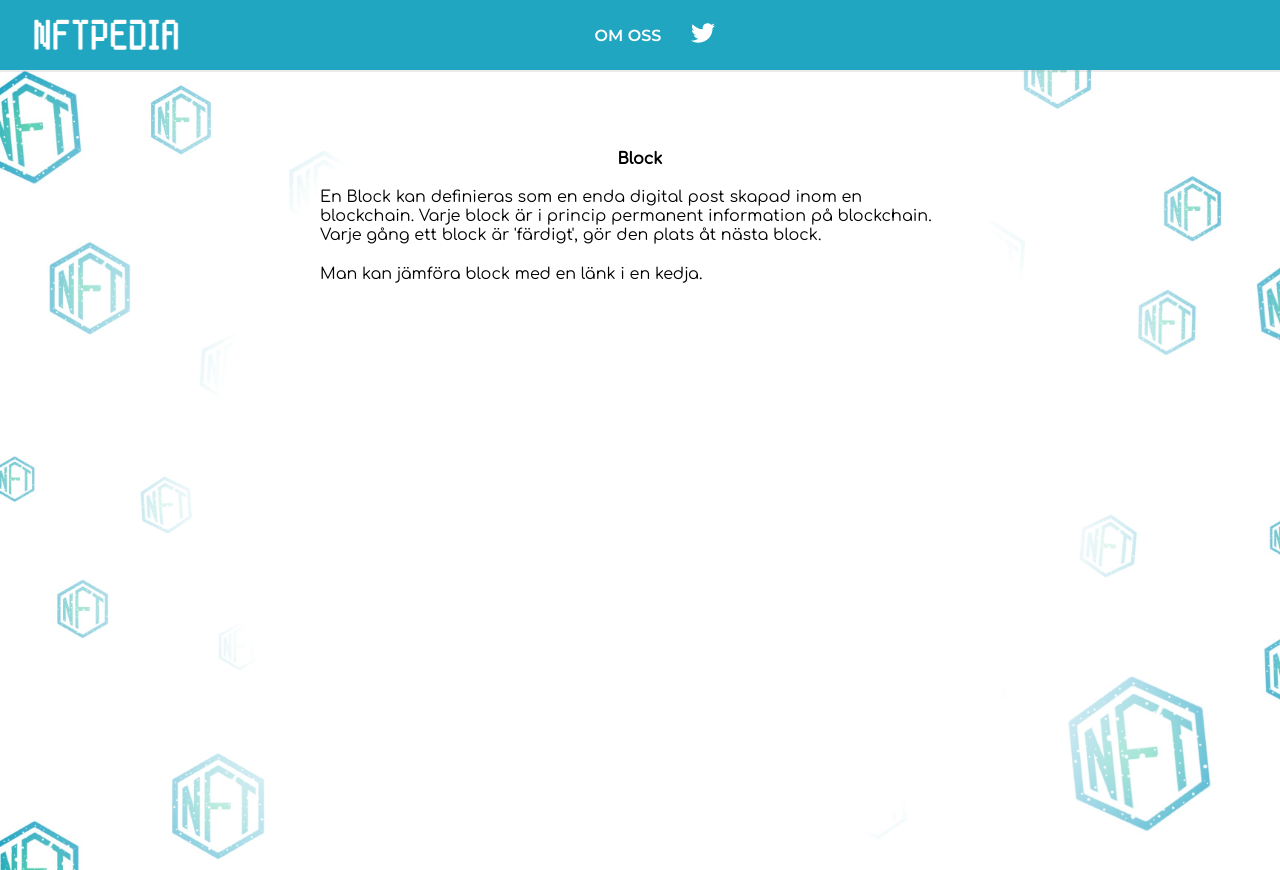
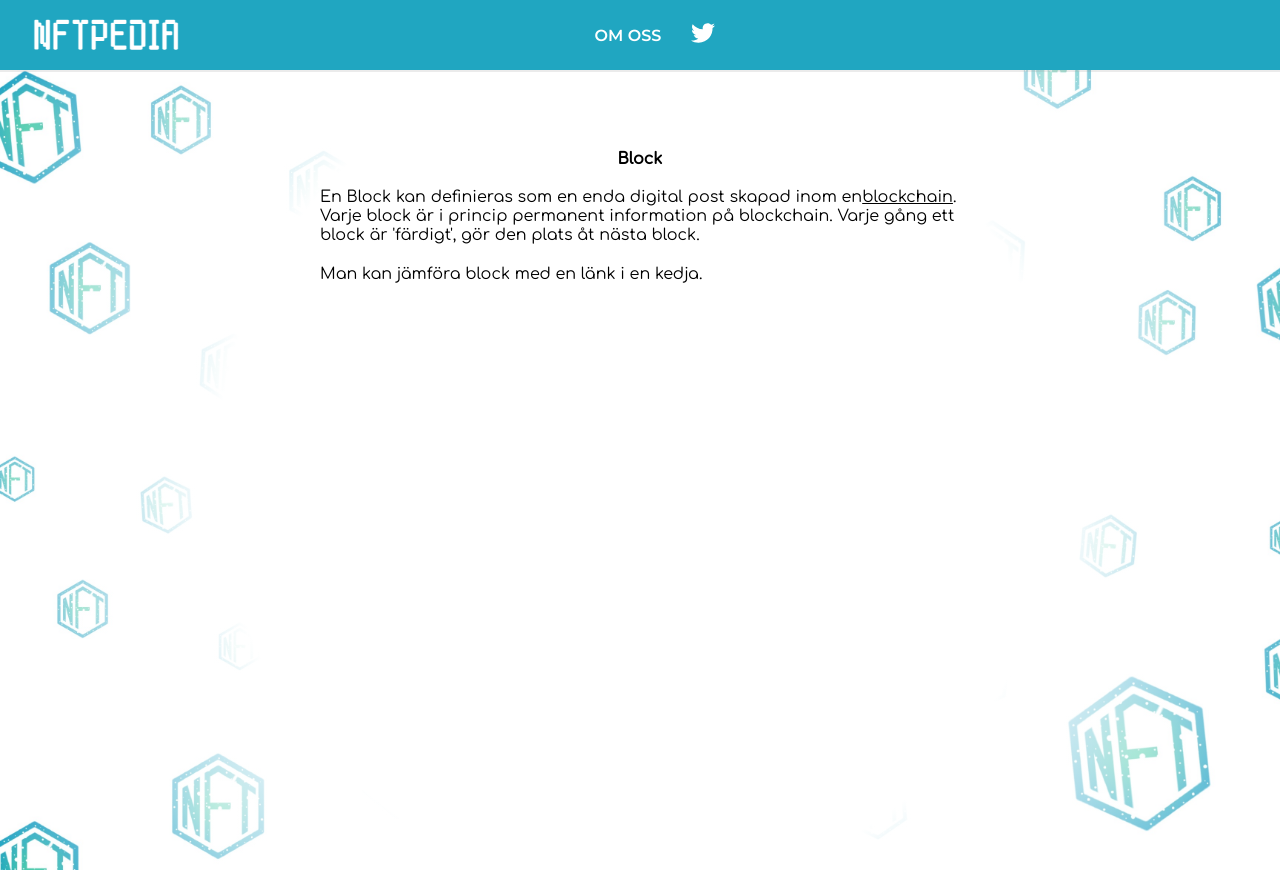
Before and after one commit to jossifelefteriadis/nftpedia, a React (Create React App) app: page /block in a window 1280 px wide. Built offline with nearby package versions, Linux system fonts and the light colour scheme.

Commit message:
Add internal links

```diff
--- a/src/components/words/Block.js
+++ b/src/components/words/Block.js
@@ -5,8 +5,9 @@ const Block = () => (
     <h1>Block</h1>
     <p>
       En Block kan definieras som en enda digital post skapad inom en
-      blockchain. Varje block är i princip permanent information på blockchain.
-      Varje gång ett block är 'färdigt', gör den plats åt nästa block.
+      <a href="https://www.nftpedia.se/blockchain">blockchain</a>. Varje block
+      är i princip permanent information på blockchain. Varje gång ett block är
+      'färdigt', gör den plats åt nästa block.
       <br />
       <br />
       Man kan jämföra block med en länk i en kedja.
--- a/src/components/words/Blockchain.js
+++ b/src/components/words/Blockchain.js
@@ -7,8 +7,8 @@ const Blockchain = () => (
       Blockchain, eller blockkedja, är en distribuerad databas som delas bland
       många nodes (datorer). Blockchain lagrar data digitalt och är känt för sin
       säkerhet och tillförlitlighet.
-      <br />
-      I blockchain så lagras data i blocks, där varje block specifik kapacitet,
+      <br />I blockchain så lagras data i blocks, där varje{" "}
+      <a href="https://www.nftpedia.se/block">block</a> har specifik kapacitet,
       och när den är nådd så stängs det och kopplas till det föregående blocket
       - därav bildas en kedja.
       <br />
```
